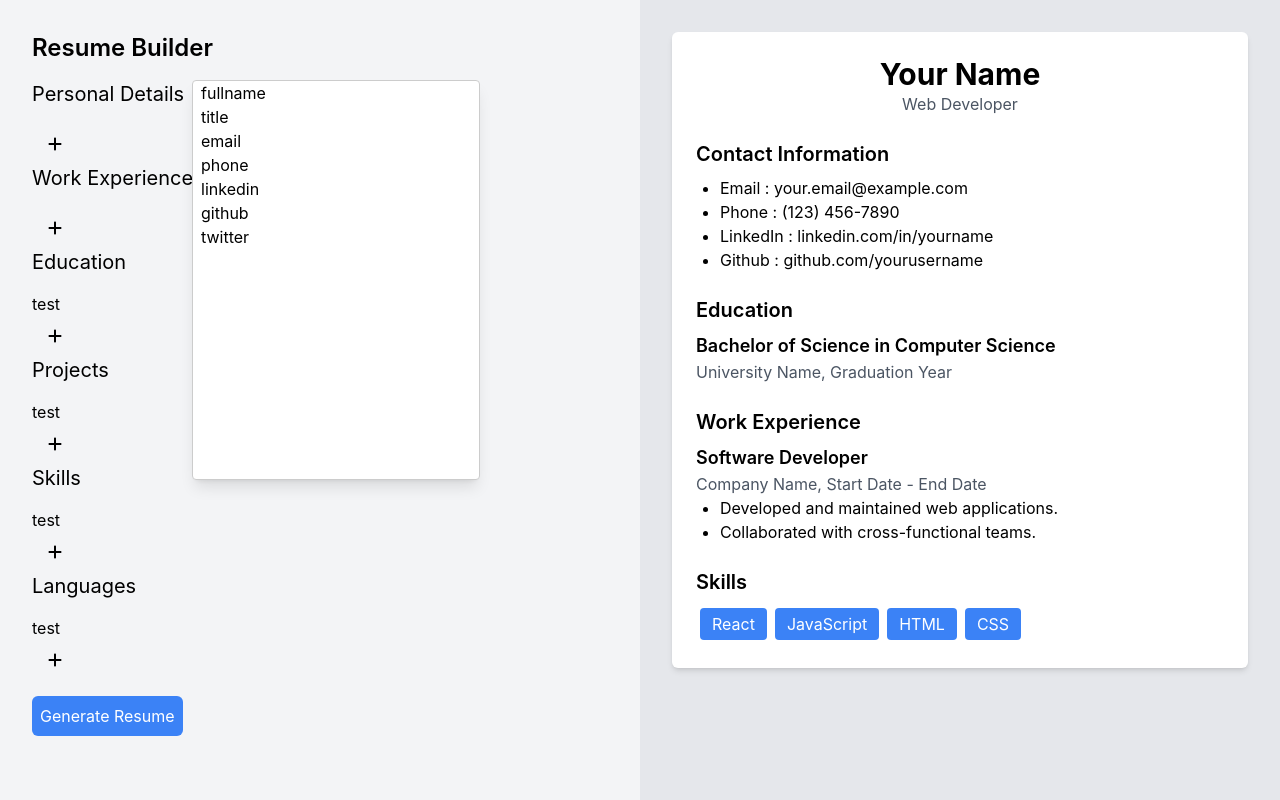
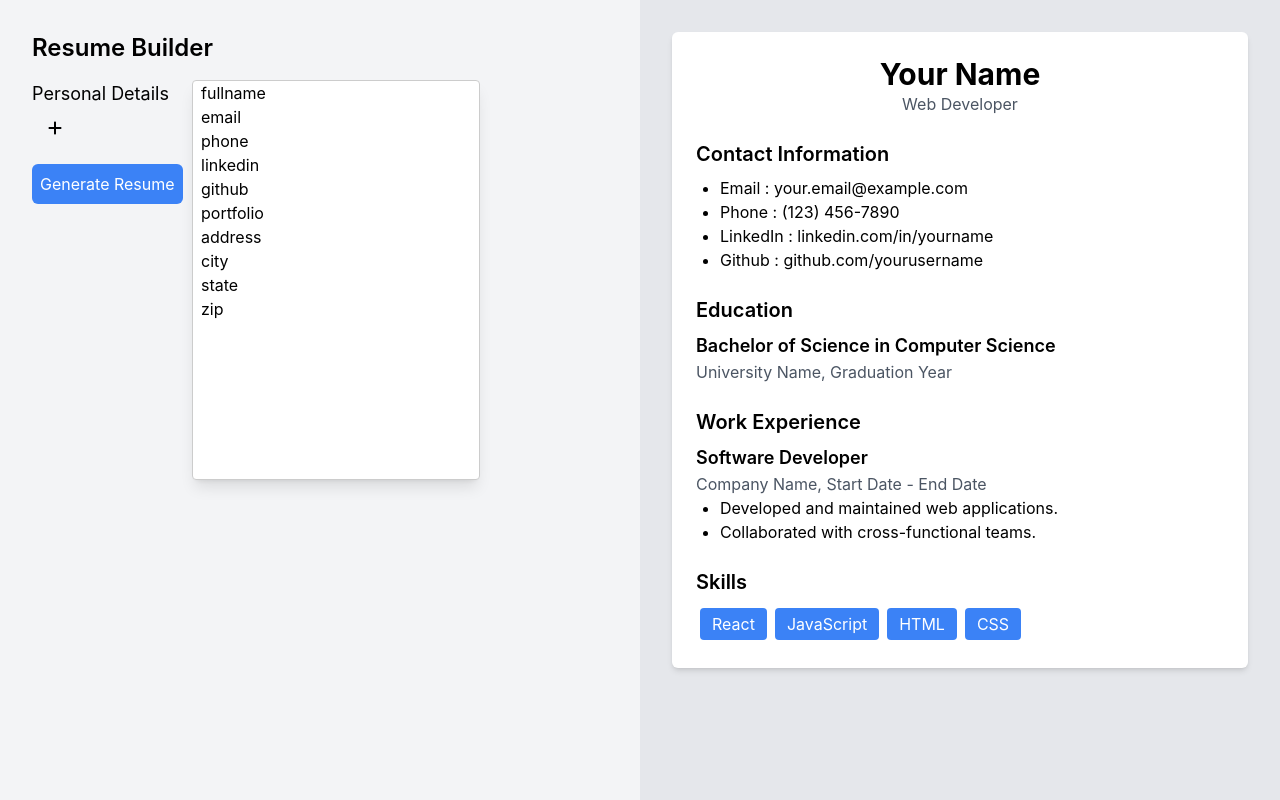
Before and after one commit to konkazazis/ResumeBuilder, a React (Create React App) app: page / in a window 1280 px wide. Both pictures are taken after a click on the button 55 px from the left and 144 px from the top of the page. Built offline with nearby package versions, Linux system fonts and the light colour scheme.

Commit message:
break into components

```diff
--- /dev/null
+++ b/src/components/button.js
@@ -0,0 +1,17 @@
+import React from 'react';
+import { FontAwesomeIcon } from '@fortawesome/react-fontawesome';
+import { faPlus } from '@fortawesome/free-solid-svg-icons';
+
+const Button = ({ section, onClick }) => {
+  return (
+    <button
+      type="button"
+      className="text-white px-4 py-2 rounded-lg hover:bg-slate-200"
+      onClick={() => onClick(section)}
+    >
+      <FontAwesomeIcon icon={faPlus} style={{ color: '#000000' }} />
+    </button>
+  );
+};
+
+export default Button;
--- a/src/components/forms.js
+++ b/src/components/forms.js
@@ -1,69 +1,9 @@
-import { FontAwesomeIcon } from '@fortawesome/react-fontawesome';
-import { faPlus } from '@fortawesome/free-solid-svg-icons';
 import React, {useState} from 'react'
-import Modal from 'react-modal';
+import PersonalDetails from './personalDetails';
 
 function Forms({formData, setFormData}) {
-  const [isModalOpen, setIsModalOpen] = useState(false);
-  const [selectedPersonalDetails, setSelectedPersonalDetails] = useState([]);
   const [selectedWorkExperience, setSelectedWorkExperience] = useState([]);
   const [selecteModal , setSelecteModal] = useState([]);
-
-  const openModal = () => {
-    setIsModalOpen(true);
-  };
-  const closeModal = () => {
-    setIsModalOpen(false);
-  };
-  const handleOptionClick = (option) => {
-    console.log(`Selected option: ${option}`);
-    // personalDetails2.push(option);
-    // console.log(personalDetails2);
-    setSelectedPersonalDetails([...selectedPersonalDetails, option]);
-    closeModal();
-  };
-
-  const menuOptions = [
-    "Personal Details",
-    "Work Experience",
-    "Education",
-    "Projects",
-    "Skills",
-    "Languages"
-  ];
-  const personalDetails = [
-    "fullname",
-    "title",
-    "email",
-    "phone",
-    "linkedin",
-    "github",
-    "twitter",
-  ];
-  const personalDetails2 = [];
-  const workExperience = [
-    "company",
-    "position",
-    "city",
-    "state",
-    "start",
-    "end",
-    "description",
-  ];
-  const education = [
-    "school",
-    "degree",
-    "city",
-    "state",
-    "start",
-    "end",
-    "description",
-  ];
-  const projects = [
-    "name",
-    "description",
-    "link",
-  ];
 
   const handleChange = (e, label) => {
     setFormData({
@@ -83,92 +23,7 @@ function Forms({formData, setFormData}) {
       <form onSubmit={handleSubmit}>
         <h2 className="text-2xl font-semibold mb-4">Resume Builder</h2>
 
-        {/* Personal Information */}
-          {menuOptions.map((label, index) => (
-            <div>
-              <h1 className="text-xl mb-4">{label}</h1>
-              <div className="grid grid-cols-2 gap-4">
-                { label === "Personal Details" ? (
-                    selectedPersonalDetails.map((label, index) => (
-                      <div className="mb-4">
-                        <label className="block text-gray-700 text-sm font-bold mb-2">
-                          {label}
-                        </label>
-                        <input
-                          type="text"
-                          className="shadow appearance-none border rounded w-full py-2 px-3 text-gray-700 leading-tight focus:outline-none focus:shadow-outline"
-                          placeholder={label}
-                          value={formData[label]}
-                          onChange={(e) => handleChange(e, label)}
-                        />
-                      </div>
-                    ))
-                  ) : label === "Work Experience" ? (
-                    selectedWorkExperience.map((label, index) => (
-                      <div className="mb-4">
-                        <label className="block text-gray-700 text-sm font-bold mb-2">
-                          {label}
-                        </label>
-                        <input
-                          type="text"
-                          className="shadow appearance-none border rounded w-full py-2 px-3 text-gray-700 leading-tight focus:outline-none focus:shadow-outline"
-                          placeholder={label}
-                          value={formData[label]}
-                          onChange={(e) => handleChange(e, label)}
-                        />
-                      </div>
-                  ))
-                  ) : <div>test</div>}
-              </div>
-              <button
-                type="button"
-                className="text-white px-4 py-2 rounded-lg hover:bg-slate-200"
-                onClick={openModal}
-                >
-                <FontAwesomeIcon icon={faPlus} style={{color: "#000000",}}/>
-              </button>
-              {}
-            </div>
-          ))}
-
-          <Modal
-            isOpen={isModalOpen}
-            onRequestClose={closeModal}
-            contentLabel="Example Modal"
-            className="bg-white border-2 rounded-md shadow-lg p-4 w-1/3 h-1/2"
-            style={
-              {
-                overlay: {
-                  position: 'fixed',
-                  backgroundColor: "none",
-                },
-                content: {
-                  width: '18rem',
-                  position: 'absolute',
-                  top: '10%',
-                  left: '15%',
-                  right: '10%',
-                  bottom: '10%',
-                  border: '1px solid #ccc',
-                  background: '#fff',
-                  WebkitOverflowScrolling: 'touch',
-                  borderRadius: '4px',
-                  outline: 'none',
-                  padding: '0',
-                }
-              }
-            }
-          >
-            <div>
-              {personalDetails.map((label, index) => (
-                <div className='hover:bg-slate-300'>
-                  <button onClick={() => handleOptionClick(label)} className='text-l text-left w-[18rem] pl-2 '>
-                    {label}
-                  </button>
-                </div>
-              ))}
-            </div>
-          </Modal>
+        <PersonalDetails handleChange={handleChange} formData={formData} />
 
         <div className="mt-4">
           <button
@@ -178,6 +33,7 @@ function Forms({formData, setFormData}) {
             Generate Resume
           </button>
         </div>
+
       </form>
     </div>
   );
--- /dev/null
+++ b/src/components/personalDetails.js
@@ -0,0 +1,98 @@
+import React, {useState} from 'react'
+import { FontAwesomeIcon } from '@fortawesome/react-fontawesome';
+import { faPlus } from '@fortawesome/free-solid-svg-icons';
+import Modal from 'react-modal';
+
+function PersonalDetails({handleChange, formData}) {
+    const [isModalOpen, setIsModalOpen] = useState(false);
+    const [selectedPersonalDetails, setSelectedPersonalDetails] = useState([]);
+
+    const handleModal = () => {
+        setIsModalOpen(!isModalOpen);
+    };
+    const handleOptionClick = (option) => {
+        setSelectedPersonalDetails([...selectedPersonalDetails, option]);
+        handleModal();
+    };
+
+    const personalDetails = [
+        "fullname",
+        "email",
+        "phone",
+        "linkedin",
+        "github",
+        "portfolio",
+        "address",
+        "city",
+        "state",
+        "zip",
+    ];
+
+  return (
+    <div>
+        <h1 className='text-lg'>Personal Details</h1>
+        {selectedPersonalDetails.map((option) => (
+            <div className="mb-4">
+                <label className="block text-gray-700 text-sm font-bold mb-2">
+                    {option}
+                </label>
+                <input
+                type="text"
+                className="shadow appearance-none border rounded w-full py-2 px-3 text-gray-700 leading-tight focus:outline-none focus:shadow-outline"
+                placeholder={option}
+                value={formData[option]}
+                onChange={(e) => handleChange(e, option)}
+                />
+            </div>
+        ))}
+        <button
+            type="button"
+            className="text-white px-4 py-2 rounded-lg hover:bg-slate-200"
+            onClick={handleModal}
+            >
+            <FontAwesomeIcon icon={faPlus} style={{color: "#000000",}}/>
+        </button>
+        <Modal
+            isOpen={isModalOpen}
+            onRequestClose={handleModal}
+            contentLabel="Example Modal"
+            className="bg-white border-2 rounded-md shadow-lg p-4 w-1/3 h-1/2"
+            style={
+              {
+                overlay: {
+                  position: 'fixed',
+                  backgroundColor: "none",
+                },
+                content: {
+                  width: '18rem',
+                  position: 'absolute',
+                  top: '10%',
+                  left: '15%',
+                  right: '10%',
+                  bottom: '10%',
+                  border: '1px solid #ccc',
+                  background: '#fff',
+                  WebkitOverflowScrolling: 'touch',
+                  borderRadius: '4px',
+                  outline: 'none',
+                  padding: '0',
+                }
+              }
+            }
+          >
+            <div>
+              {personalDetails.map((label, index) => (
+                <div className='hover:bg-slate-300'>
+                  <button onClick={() => handleOptionClick(label)} className='text-l text-left w-[18rem] pl-2 '>
+                    {label}
+                  </button>
+                </div>
+              ))}
+            </div>
+          </Modal>
+    </div>
+
+  )
+}
+
+export default PersonalDetails
```
Also changed, not shown: src/components/templates.js (+0 -28 lines), src/components/workExperience.js (added).
